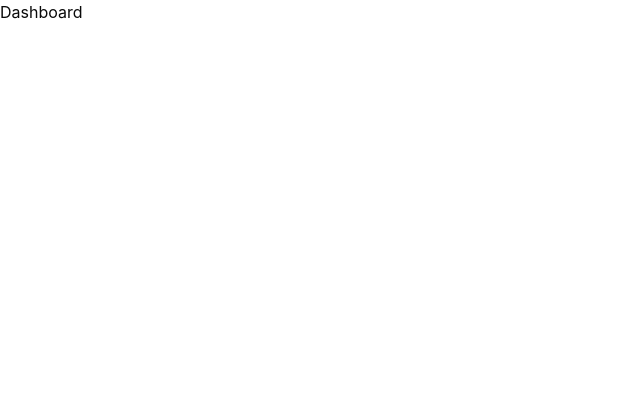
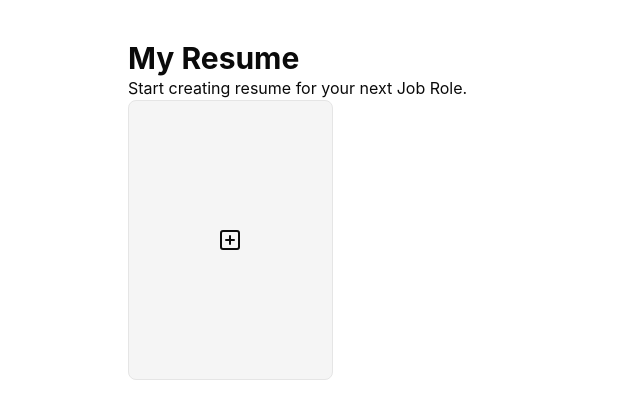
Before and after one commit to TapasyaPateriya04/AI-Resume-Builder, a React (Vite) app: page /dashboard in a window 1280 px wide. Shown: the top 418 px of the page, without its empty margins (0-640 px from the left). Built offline with nearby package versions, Linux system fonts and the light colour scheme.

Commit message:
Update index.jsx

```diff
--- a/src/dashboard/index.jsx
+++ b/src/dashboard/index.jsx
@@ -1,9 +1,17 @@
 //import React from 'react'
+
+import NewResume from "./components/NewResume"
 
 function Dashboard() {
   return (
-    <div>
-      Dashboard
+    <div className="p-10 md:px20 lg:px-32">
+     <h2 className="font-bold text-3xl">My Resume</h2>
+     <p>Start creating resume for your next Job Role.</p>
+     <div className="grid grid-cols-2 md:grid-cols-3
+      lg:grid-cols-5 mt">
+
+      <NewResume/>
+     </div>
     </div>
   )
 }
```
